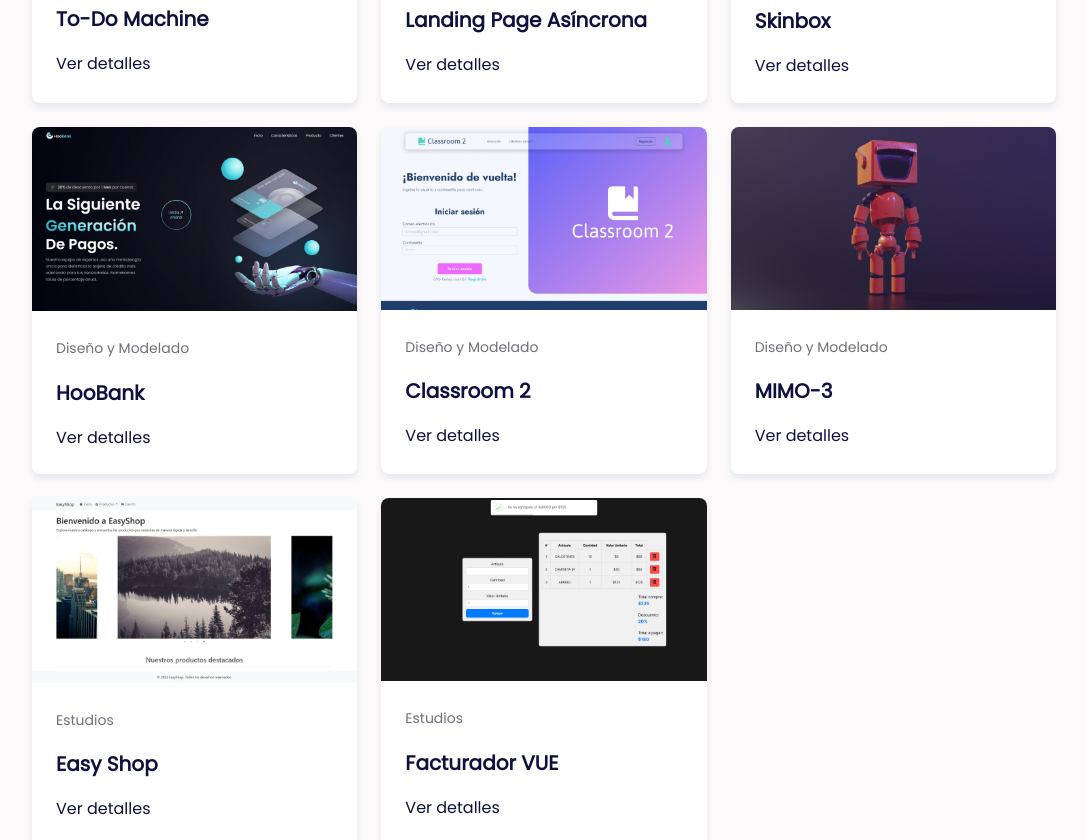
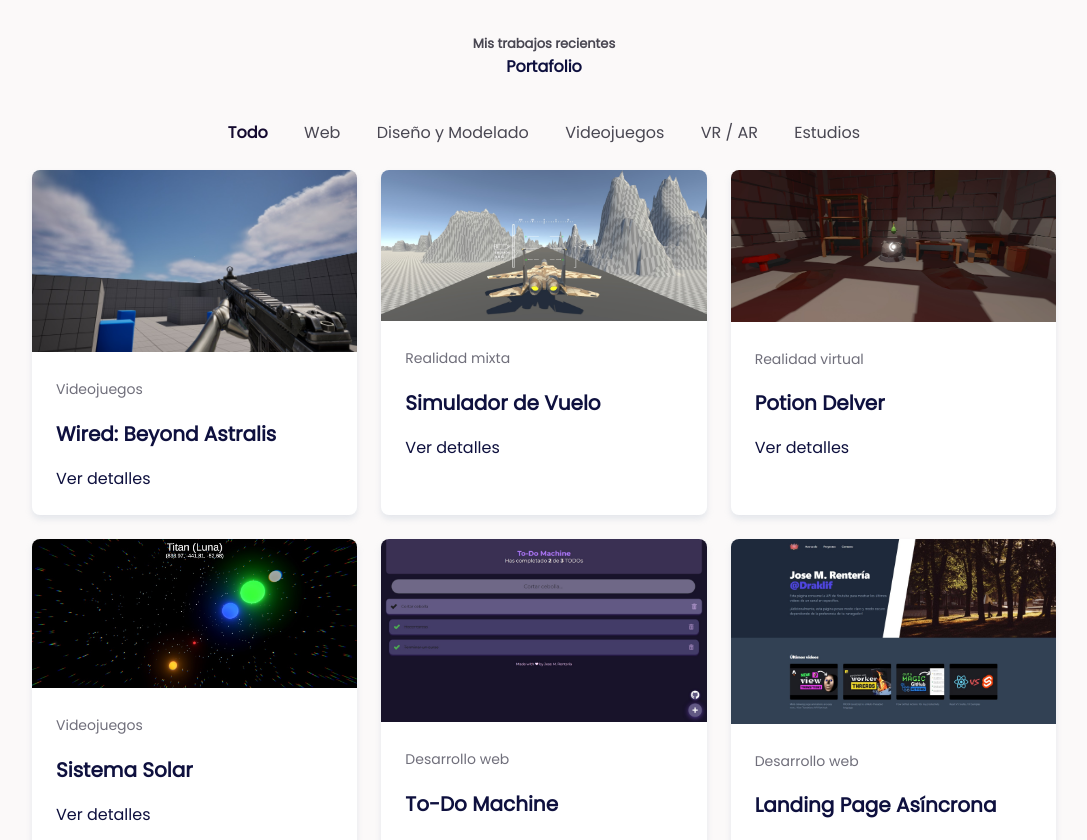
Before and after one commit to Draklif/JoseRenteria, a website: page index.html in a window 1280 px wide. Shown: the part 3480-4320 px from the top of the page, without its empty margins (96-1183 px from the left). Drawn offline with nearby package versions, Linux system fonts and the light colour scheme.

Commit message:
200524-01 Portafolio update

```diff
--- a/assets/js/main.js
+++ b/assets/js/main.js
@@ -133,6 +133,34 @@ const details = {
         imageUrl: 'assets/img/work8.jpg',
         projectUrl: 'https://www.behance.net/gallery/184733399/MIMO-3'
     },
+    'portfolio-9': {
+        title: 'Wired: Beyond Astralis',
+        category: 'Videojuegos',
+        description: 'Prototipo de videojuego roguelike en Unreal Engine 5 proyectado a ser publicado a finales del 2024.',
+        imageUrl: 'assets/img/work9.jpg',
+        projectUrl: 'https://github.com/Draklif/Wired'
+    },
+    'portfolio-10': {
+        title: 'Simulador de Vuelo',
+        category: 'Realidad mixta',
+        description: 'Simulador de vuelo en Unity usando un control personalizado con Arduino.',
+        imageUrl: 'assets/img/work10.jpg',
+        projectUrl: 'https://github.com/Draklif/AR-FlightSim'
+    },
+    'portfolio-11': {
+        title: 'Potion Delver',
+        category: 'Realidad virtual',
+        description: 'Videojuego sencillo de realidad virtual en Unity en el que el jugador puede crear pociones de diferentes combinándolas en un caldero. Disponible para dispositivos móviles.',
+        imageUrl: 'assets/img/work11.jpg',
+        projectUrl: 'https://github.com/Draklif/VR-PotionDelver'
+    },
+    'portfolio-12': {
+        title: 'Sistema Solar',
+        category: 'Videojuegos',
+        description: 'Simulación de un sistema solar en Unity siguiendo serie de Sebastian Lague.',
+        imageUrl: 'assets/img/work12.jpg',
+        projectUrl: 'https://github.com/Draklif/SIM-Universe'
+    },
     'more-1': {
         title: 'Identificador Gráfico',
         category: 'NA',
--- a/index.html
+++ b/index.html
@@ -145,6 +145,21 @@
 
                     <div class="bd-grid">
                         <div class="qualification__data">
+                            <h3 class="qualification__area">Especialización en Gerencia de Proyectos (Actual)</h3>
+
+                            <div class="qualification__box">
+                                <span class="qualificacion__work">
+                                    <i class="qualification__icon bx bx-book-alt"></i>
+                                    Universidad de Boyacá - Tunja
+                                </span>
+                                <span class="qualificacion__work">
+                                    <i class="qualification__icon bx bx-calendar-alt"></i>
+                                    Feb 2023 - Dic 2024
+                                </span>
+                            </div>
+                        </div>
+
+                        <div class="qualification__data">
                             <h3 class="qualification__area">Ingeniería en Multimedia (Actual)</h3>
 
                             <div class="qualification__box">
@@ -219,6 +234,20 @@
                     <p class="services__description">Utilizando herramientas libres como Blender, Da Vinci y Krita.</p>
                     <!-- <a href="#" class="button more" data-id="more-3">Conocer Más</a> -->
                 </div>
+
+                <div class="services__data">
+                    <i class="services__icon bx bx-joystick"></i>
+                    <h3 class="services__title">Desarrollo de Videojuegos</h3>
+                    <p class="services__description">Con motores líderes en la industria como Unity y Unreal Engine 5.</p>
+                    <!-- <a href="#" class="button more" data-id="more-1">Conocer Más</a> -->
+                </div>
+
+                <div class="services__data">
+                    <i class="services__icon bx bx-qr-scan"></i>
+                    <h3 class="services__title">Desarrollo en VR/AR</h3>
+                    <p class="services__description">Implementadas en Google Cardboard, Oculus Quest y Vuforia.</p>
+                    <!-- <a href="#" class="button more" data-id="more-1">Conocer Más</a> -->
+                </div>
             </div>
         </section>
 
@@ -249,10 +278,48 @@
                 <span class="portfolio__item active-portfolio" data-filter="all">Todo</span>
                 <span class="portfolio__item" data-filter=".web">Web</span>
                 <span class="portfolio__item" data-filter=".ux">Diseño y Modelado</span>
+                <span class="portfolio__item" data-filter=".game">Videojuegos</span>
+                <span class="portfolio__item" data-filter=".vr">VR / AR</span>
                 <span class="portfolio__item" data-filter=".app">Estudios</span>
             </div>
 
             <div class="portfolio__container bd-grid">
+                <div class="portfolio__content mix game" data-id="portfolio-9">
+                    <a href="" target="_blank"><img src="" alt="" class="portfolio__img"></a>
+                    <div class="portfolio__data">
+                        <span class="portfolio__subtitle"></span>
+                        <h2 class="portfolio__title"></h2>
+                        <a href="#" class="button button-link">Ver detalles</a>
+                    </div>
+                </div>
+
+                <div class="portfolio__content mix vr" data-id="portfolio-10">
+                    <a href="" target="_blank"><img src="" alt="" class="portfolio__img"></a>
+                    <div class="portfolio__data">
+                        <span class="portfolio__subtitle"></span>
+                        <h2 class="portfolio__title"></h2>
+                        <a href="#" class="button button-link">Ver detalles</a>
+                    </div>
+                </div>
+
+                <div class="portfolio__content mix vr" data-id="portfolio-11">
+                    <a href="" target="_blank"><img src="" alt="" class="portfolio__img"></a>
+                    <div class="portfolio__data">
+                        <span class="portfolio__subtitle"></span>
+                        <h2 class="portfolio__title"></h2>
+                        <a href="#" class="button button-link">Ver detalles</a>
+                    </div>
+                </div>
+
+                <div class="portfolio__content mix game" data-id="portfolio-12">
+                    <a href="" target="_blank"><img src="" alt="" class="portfolio__img"></a>
+                    <div class="portfolio__data">
+                        <span class="portfolio__subtitle"></span>
+                        <h2 class="portfolio__title"></h2>
+                        <a href="#" class="button button-link">Ver detalles</a>
+                    </div>
+                </div>
+
                 <div class="portfolio__content mix web" data-id="portfolio-1">
                     <a href="" target="_blank"><img src="" alt="" class="portfolio__img"></a>
                     <div class="portfolio__data">
@@ -325,6 +392,10 @@
                     </div>
                 </div>
             </div>
+
+        <br>
+        <p class="about__description"><span>¿Quieres ver más?<br></span>La gran mayoría de mis proyectos están disponibles en <a href="https://github.com/Draklif">GitHub</a>. Puedes dirigirte allí para obtener más información e incluso el código fuente de varios proyectos.</p>
+
         </section>
 
         <!-- Contact -->
@@ -353,7 +424,7 @@
                     </div>
                 </div>
 
-                <form action="" class="contact__form">
+                <!-- <form action="" class="contact__form">
                     <div class="contact__inputs">
                         <input type="text" placeholder="Nombre" class="contact__input">
                         <input type="email" placeholder="Correo" class="contact__input">
@@ -367,7 +438,7 @@
                     <textarea name="" id="" cols="0" rows="7" placeholder="Mensaje" class="contact__input"></textarea>
 
                     <input type="submit" value="Enviar Mensaje" class="button contact__button">
-                </form>
+                </form> -->
             </div>
         </section>
     </main>
```
Also changed, not shown: assets/img/work10.jpg (added), assets/img/work11.jpg (added), assets/img/work12.jpg (added), assets/img/work9.jpg (added).
